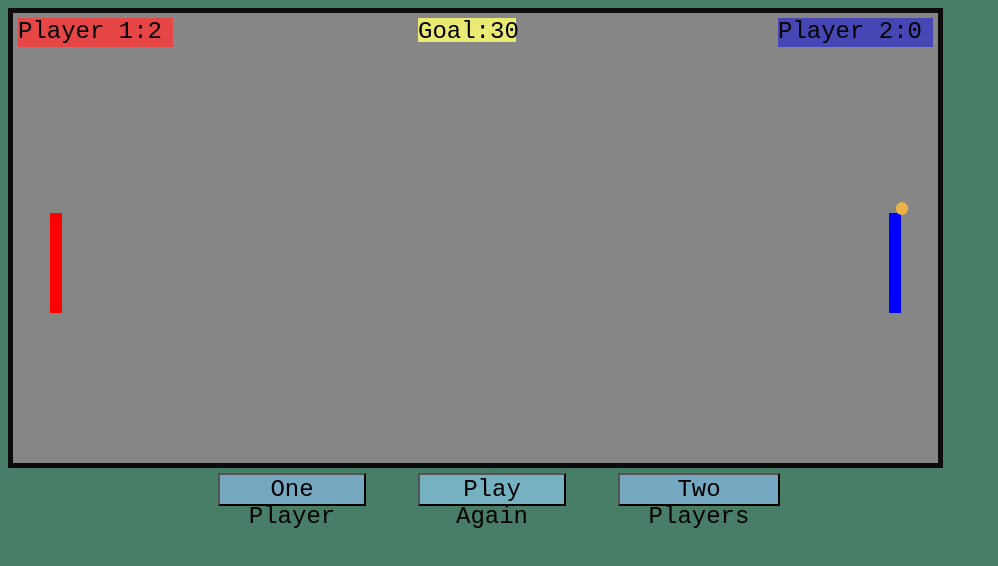
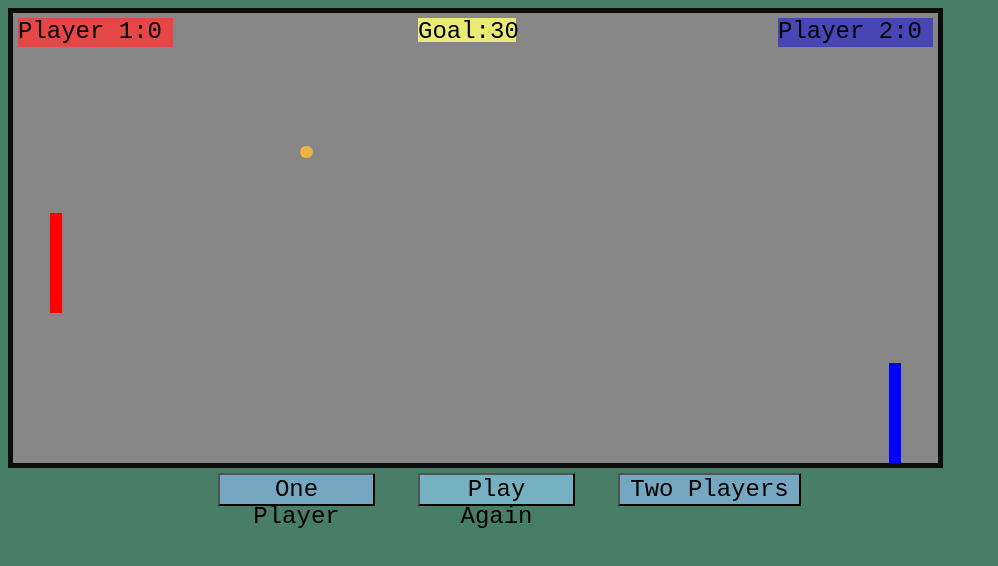
Before and after one commit to noahraimondi/noahraimondi.github.io, a plain HTML site: page asd-projects/pong/index.html in a window 1280 px wide. Shown: the whole page, without its empty margins (0-998 px from the left). Drawn offline with Linux system fonts and the light colour scheme; animation ran at ten frames a second.

Commit message:
pong 31623

```diff
--- a/asd-projects/pong/index.css
+++ b/asd-projects/pong/index.css
@@ -16,8 +16,8 @@ body {
   width: 12px;
   height: 100px;
   position: absolute;
-  left: 10px; /* Uncomment if you want to set a "starting" position */
-  top: 100px;  /* Uncomment if you want to set a "starting" position */
+  left: 37px; /* Uncomment if you want to set a "starting" position */
+  top: 200px;  /* Uncomment if you want to set a "starting" position */
 }
 
 #paddle2 {
@@ -25,8 +25,8 @@ body {
   width: 12px;
   height: 100px;
   position: absolute;
-  left: 880px; /* Uncomment if you want to set a "starting" position */
-  top: 100px; /* Uncomment if you want to set a "starting" position */
+  left: 876px; /* Uncomment if you want to set a "starting" position */
+  top: 200px; /* Uncomment if you want to set a "starting" position */
 }
 
 #ball {
@@ -82,28 +82,28 @@ body {
 #again {
   background-color: rgb(117, 177, 192);
   font-family: monospace;
-  width: 148px;
+  width: 157px;
   height: 33px;
   position: absolute;
   left: 405px; /* Uncomment if you want to set a "starting" position */
   top: 460px; /* Uncomment if you want to set a "starting" position */
 }
 
-#playP {
+#twoPlay {
   background-color: rgb(117, 168, 192);
   text-decoration-color: aqua;
   font-family: monospace;
-  width: 162px;
+  width: 183px;
   height: 33px;
   position: absolute;
   left: 605px; /* Uncomment if you want to set a "starting" position */
   top: 460px; /* Uncomment if you want to set a "starting" position */
 }
 
-#playC {
+#onePlay {
   background-color: rgb(117, 168, 192);
   font-family: monospace;
-  width: 148px;
+  width: 157px;
   height: 33px;
   position: absolute;
   left: 205px; /* Uncomment if you want to set a "starting" position */
--- a/asd-projects/pong/index.html
+++ b/asd-projects/pong/index.html
@@ -20,8 +20,8 @@
       <div style="font-size: 24px;" id='goal'>Goal:30</div>
       <div style="font-size: 70px;" id='end'></div>
       <button style="font-size: 24px;" id = "again" onClick="window.location.reload();">Play Again</button>
-      <button style="font-size: 24px;" id='playC'>One Player</button>
-      <button style="font-size: 24px;" id='playP'>Two Players</button>
+      <button style="font-size: 24px;" id='onePlay'>One Player</button>
+      <button style="font-size: 24px;" id='twoPlay'>Two Players</button>
     </div>
   </body>
 </html>
--- a/asd-projects/pong/index.js
+++ b/asd-projects/pong/index.js
@@ -44,6 +44,7 @@ function runProgram(){
   // One-time setup
   let interval = setInterval(newFrame, FRAMES_PER_SECOND_INTERVAL);   // execute newFrame every 0.0166 seconds (60 Frames per second)
   $(document).on('keydown', handleKeyDown);                           // change 'eventType' to the type of event you want to handle
+  $('onePlay').w('keydown', handleKeyDown);                           // change 'eventType' to the type of event you want to handle
   //$(document).on('keyup', handleKeyUp);// Not Used
   ////////////////////////////////////////////////////////////////////////////////
   ///////////////////////// CORE LOGIC ///////////////////////////////////////////
@@ -67,6 +68,10 @@ function runProgram(){
     scoreSystem()
       //What happens when a player gets to the needed points
     endCondition()
+
+    onePlayer()
+
+    //document.getElementById("onePlay").onclick = function() {onePlayer()};
   }
 
   /*
@@ -116,11 +121,11 @@ function runProgram(){
 
   ///// Speed Collision Setup /////
   function paddle (){//Sets up the paddle to reflect the ball when hit
-    if (doCollide(paddleL, ball)){
+    if (doCollide(ball, paddleL)){
       ball.speX = -ball.speX
       ballChange(0.5)
     }
-    if (doCollide(paddleR, ball)){
+    if (doCollide(ball, paddleR)){
       ball.speX = -ball.speX
       ballChange(0.5)
     }
@@ -180,24 +185,37 @@ function runProgram(){
   }
 
   ///// "A.I." Try Out /////
-
-
-
-
-
-
-
-
-
-
-
-
-
-
-
-
-
-
+  function onePlayer (){
+    if(ball.xPos > BOARDWIDTH/3 && ball.speX > 0){
+      if (ball.yPos + ball.hei/2 > paddleR.yPos + paddleR.hei*0.33){
+        paddleR.speY = 3
+      }
+      if (ball.yPos + ball.hei/2 < paddleR.yPos + paddleR.hei*0.66){
+        paddleR.speY = -3
+      }
+    } else {
+      if (ball.yPos + ball.hei/2 == paddleR.yPos + paddleR.hei/2){
+        paddleR.speY = 0
+      }
+    }
+  }
+  function autoSpeed (speed){
+    if (scoreL > scoreR && speed > 0){
+      speed += 0.1
+    } else if (scoreL > scoreR && speed < 0){
+      speed -= 0.1
+    } else {
+      speed = speed
+    }
+  }
+  function twoPlayer (){}
+  /*
+  if ball is above the rPaddle then set pr speed to negative speed
+  same for the opposite
+  speed around 3-5
+  interation with the buttons
+  system for...
+  */
 
   ///// Point System Setup /////
   function scoreSystem (){//Reduces repetitive code
```
